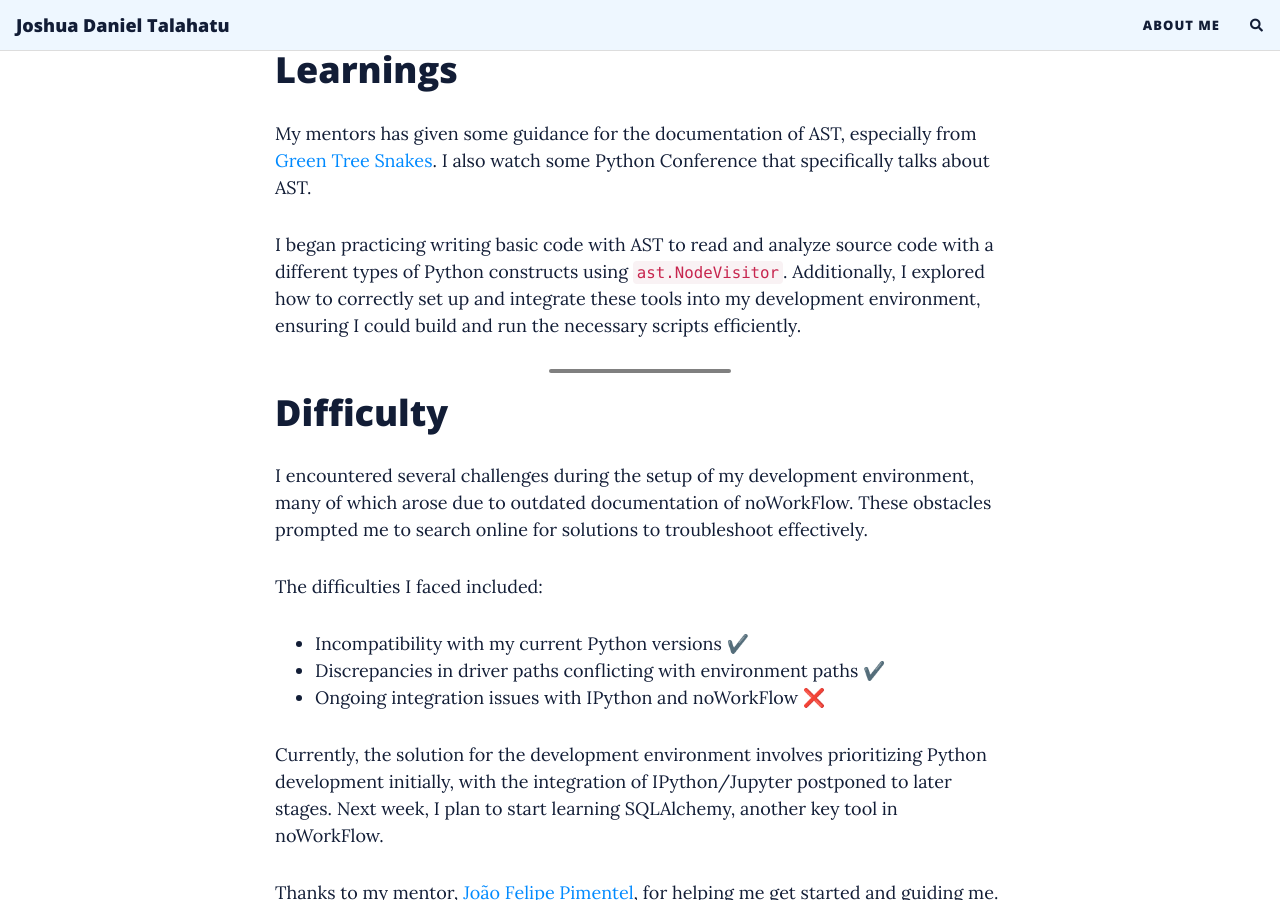
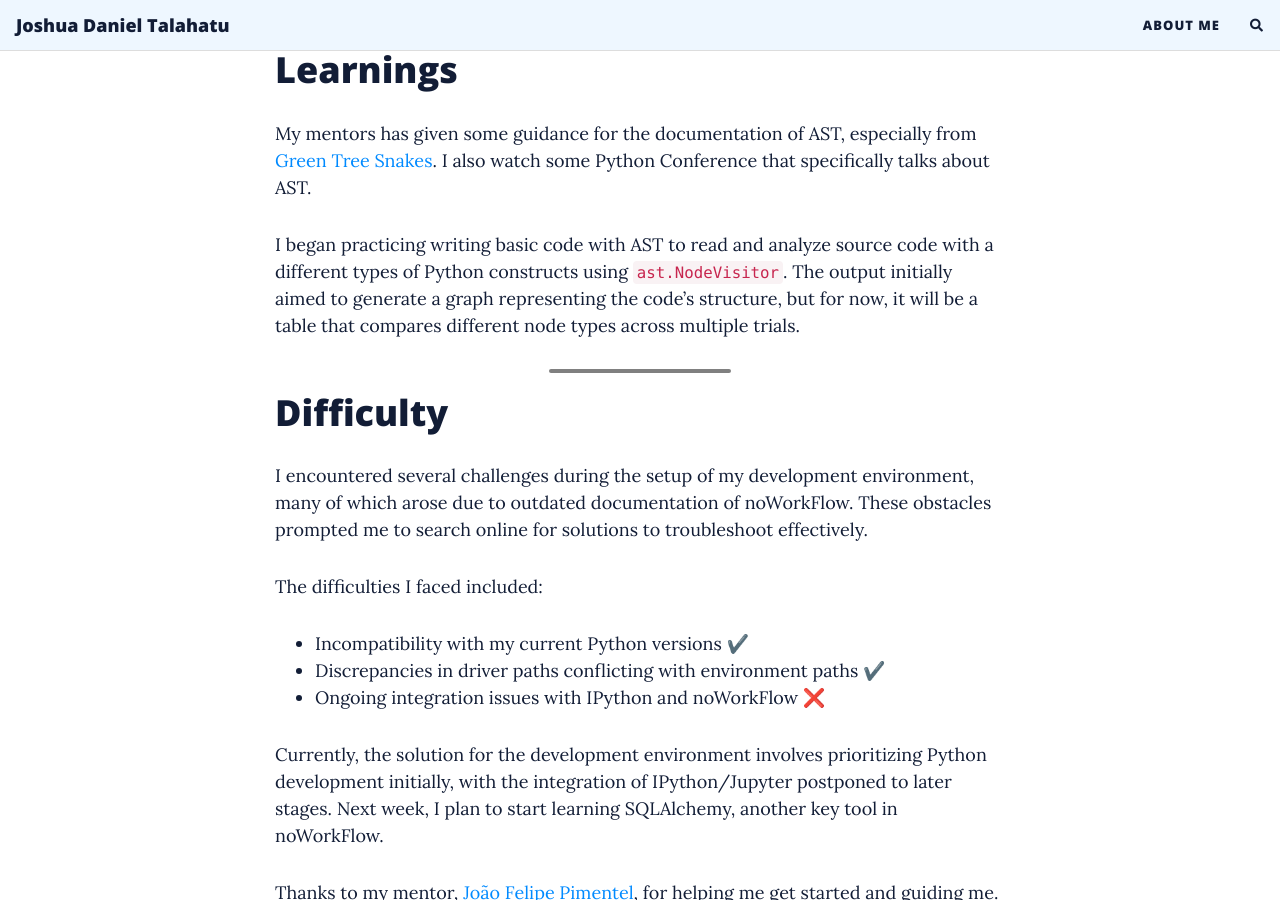
Before and after one commit to JoshuaGlaZ/joshuaglaz.github.io, a Jekyll site: the page built from _posts/2024-05-30-week1.md, in a window 1280 px wide and 900 px high, scrolled down 729 px. Built offline with Jekyll 4.4.1, drawn with Linux system fonts in a browser that asks for light colours; nearby versions of some CDN libraries; comment, search, counter and statistics services are not loaded.

Commit message:
Update week 1 report

```diff
--- a/_posts/2024-05-30-week1.md
+++ b/_posts/2024-05-30-week1.md
@@ -28,8 +28,7 @@ By traversing and inspecting the AST of source code, I can extract essential inf
 My mentors has given some guidance for the documentation of AST, especially from [Green Tree Snakes](https://greentreesnakes.readthedocs.io/en/latest/). I also watch some Python Conference that specifically
 talks about AST.
 
-I began practicing writing basic code with AST to read and analyze source code with a different types of Python constructs using ``ast.NodeVisitor``.
-Additionally, I explored how to correctly set up and integrate these tools into my development environment, ensuring I could build and run the necessary scripts efficiently.
+I began practicing writing basic code with AST to read and analyze source code with a different types of Python constructs using ``ast.NodeVisitor``. The output initially aimed to generate a graph representing the code's structure, but for now, it will be a table that compares different node types across multiple trials.
 
 ---
 
```
